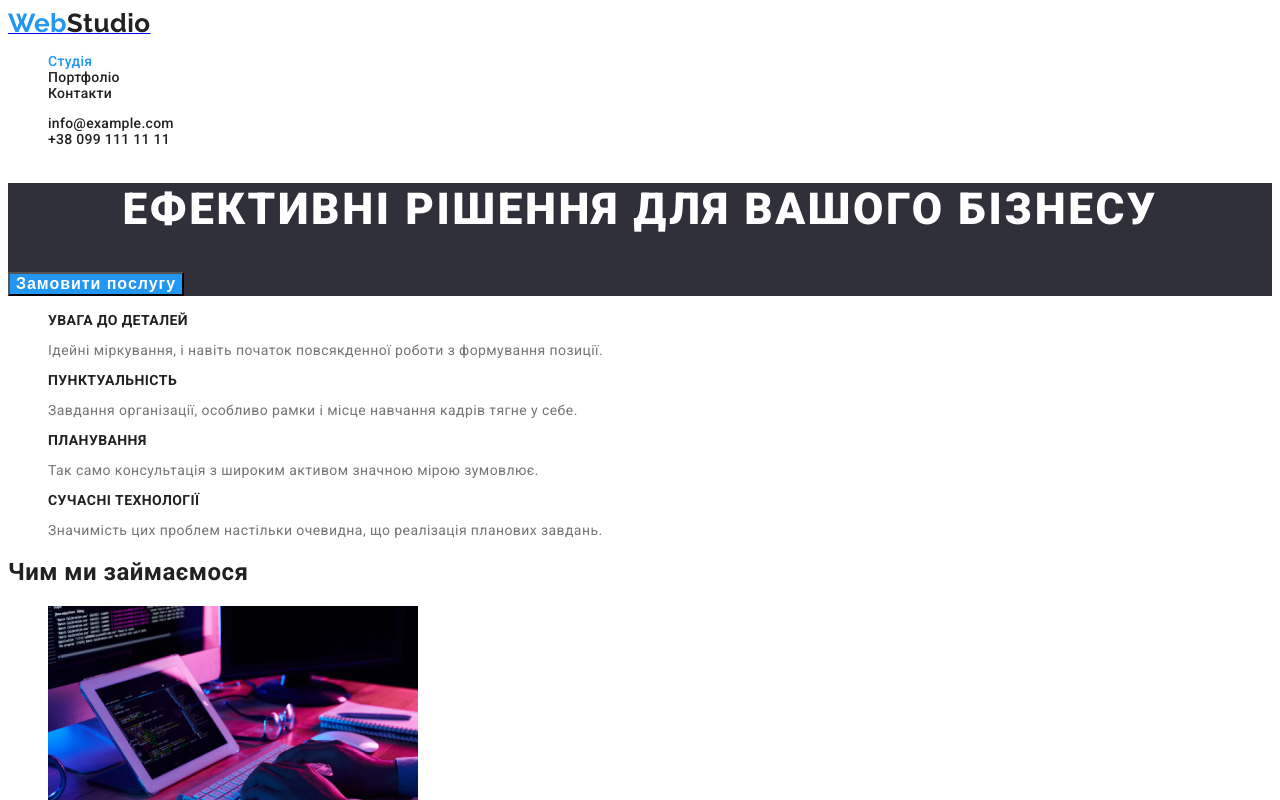
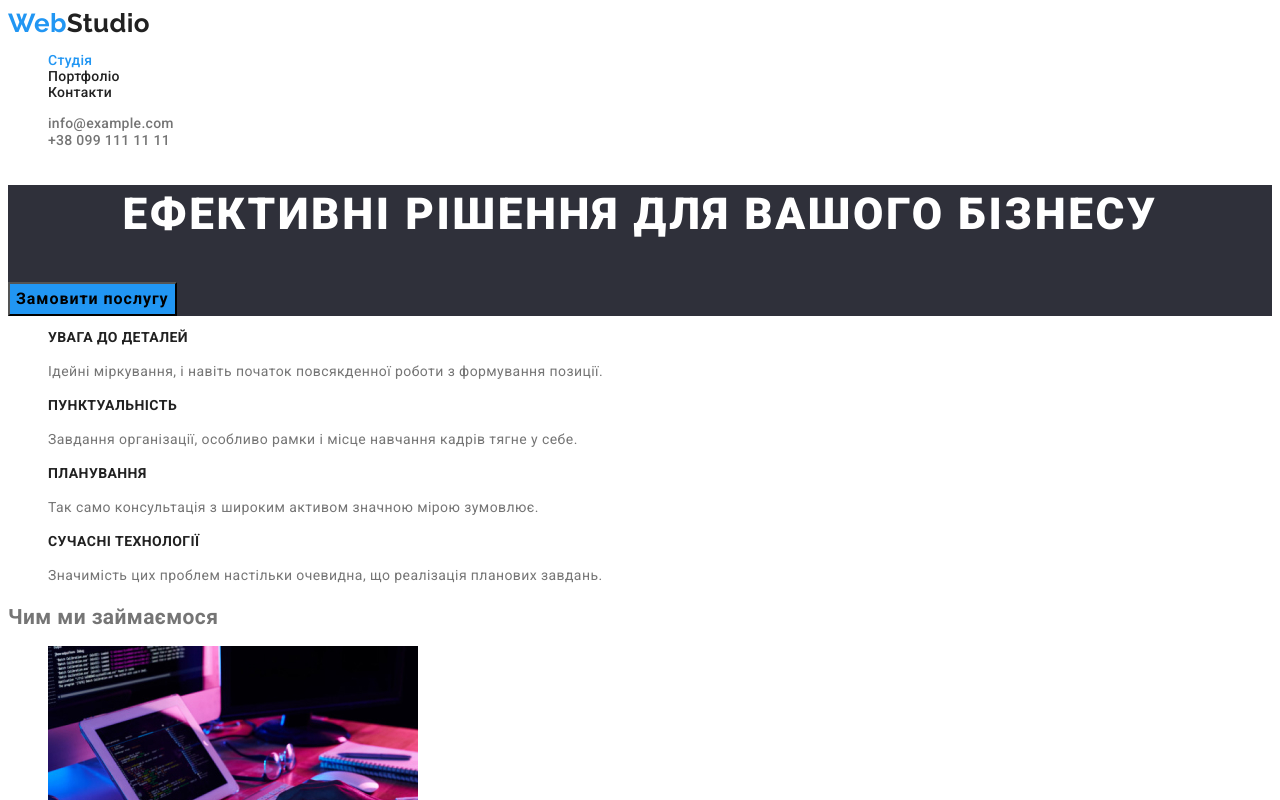
Before and after one commit to YaroslavaSenko/goit-markup-hw-03, a plain HTML site: page index.html in a window 1280 px wide. Both pictures are taken after a click on the button "Замовити послугу". Shown: the top 800 px of the page. Drawn offline with Linux system fonts and the light colour scheme.

Commit message:
Update styles.css

```diff
--- a/css/styles.css
+++ b/css/styles.css
@@ -5,22 +5,26 @@
     --accent-color:#2196F3;
     --background-color2:#2F303A;
     --background-color3:#F5F4FA;
+    --line-color: #ECECEC;
+    --black-color: #000000;
+    --black-color2: #212121;
+    --pictures-color:#EEEEEE;
 
 }
 
 /* body */
-.page{
-    font-style: normal;
-    letter-spacing: 0.03em;
+body{
+       letter-spacing: 0.03em;
     background-color: var(--background-color);
     color: var(--primary-text-color);
-    font-family: Roboto
- }
+    font-family: Roboto, sans-serif;
+    font-size: 14px;
+    }
 
 /* logo */
 .logo{
     text-decoration: none;
-font-family: 'Raleway', cursive;
+font-family: Raleway;
 font-style: normal;
 font-weight: 700;
 font-size: 26px;
@@ -36,27 +40,20 @@ color: var(--title-text-color);
 .logo-footer{
     color: var(--background-color);
 }
-li{
+ul{
     list-style: none;
 }
-h2{
-    color:var(--title-text-color)
-}
-h3 {
-    color: #212121;
+a{
+    text-decoration: none;
 }
 
-
 /* верхня лінія */
-
-
 .site-nav,.link {
 color: var(--title-text-color);
 text-decoration: none;
-font-style: normal;
 font-weight: 500;
 font-size: 14px;
-line-height: 1,14;
+line-height: 1.14;
 letter-spacing: 0.02em;
 
 }
@@ -68,23 +65,24 @@ letter-spacing: 0.02em;
     color: var(--accent-color);
 }
 
-.contact{
-font-weight: 500;
+.mail-nav{
+   color: var(--primary-text-color);
+   text-decoration: none;
+   font-weight: 500;
 font-size: 14px;
-line-height: 1,14;
+line-height: 1.14;
 letter-spacing: 0.02em;
-
-}
-.mail-nav{
-   color: var(--title-text-color);
-   text-decoration: none;
 }
 .mail-nav:hover, .mail-nav:focus{
     color: var(--accent-color);
 }
 .tel-nav{
     text-decoration: none;
-    color: var(--title-text-color);
+    color: var(--primary-text-color);
+    font-weight: 500;
+font-size: 14px;
+line-height: 1.14;
+letter-spacing: 0.02em;
      }
 
 .tel-nav:hover, .tel-nav:focus{
@@ -98,22 +96,42 @@ letter-spacing: 0.02em;
  color: var(--background-color);
 font-weight: 900;
 font-size: 44px;
-line-height: 1,36;
+line-height: 1.36;
 text-align: center;
 letter-spacing: 0.06em;
 text-transform: uppercase;
 }
 .hero-button{
+font-family: inherit;
+cursor: pointer;
 background-color: var(--accent-color);
 color: var(--background-color);
 font-weight: 700;
 font-size: 16px;
-line-height: 1,8;
+line-height: 1.8;
 display: flex;
 align-items: center;
 text-align: center;
 letter-spacing: 0.06em;
     }
+
+.hero-button:hover, .hero-button:focus{
+color: var(--black-color)}
+
+.button{
+cursor: pointer;
+font-weight: 500;
+font-size: 16px;
+line-height: 1.62;
+text-align: center;
+letter-spacing: 0.03em;
+color: var(--black-color2);
+}
+
+.button:hover, .button:focus{
+    color: var(--background-color)
+}
+
 /* Особливості */
 .visually-hidden{
     position: absolute;
@@ -131,7 +149,7 @@ letter-spacing: 0.06em;
 color: var(--title-text-color);
 font-weight: 700;
 font-size: 14px;
-line-height: 1,14;
+line-height: 1.14;
 letter-spacing: 0.03em;
 text-transform: uppercase;
 }
@@ -139,29 +157,39 @@ text-transform: uppercase;
 .features-text{
 font-weight: 400;
 font-size: 14px;
-line-height: 1,7;
+line-height: 1.7;
 letter-spacing: 0.03em;
 }
 
+.portfolio-img{
+    width: 370px;
+}
 .portfolio-title{
     text-decoration: none;
     font-weight: 700;
     font-size: 18px;
     line-height: 2;
     letter-spacing: 0.06em;
+    color: var(--black-color2);
 }
 .portfolio-text{
 font-weight: 400;
 font-size: 16px;
-line-height: 1,8;
+line-height: 1.8;
 letter-spacing: 0.03em;
 text-decoration: none;
 color: var(--primary-text-color);
 }
 
-.button{
-    cursor: pointer;
+.title{
+    color: var(--black-color2);
+    font-weight: 700;
+    font-size: 36px;
+    line-height: 1.16;
+    text-align: center;
+    letter-spacing: 0.03em;
 }
+
 /* Наша команда */
 .team{
     background-color:var(--background-color3)
@@ -169,17 +197,19 @@ color: var(--primary-text-color);
 .team-person{
 font-weight: 500;
 font-size: 16px;
-line-height: 1,18;
+line-height: 1.18;
 text-align: center;
 letter-spacing: 0.03em;
+color: var(--title-text-color);
 }
 
 .team-position{
 font-weight: 400;
 font-size: 16px;
-line-height: 1,18;
+line-height: 1.18;
 text-align: center;
 letter-spacing: 0.03em;
+color: var(--primary-text-color);
 }
 /* Підвал */
 .address{
@@ -189,11 +219,14 @@ letter-spacing: 0.03em;
         font-style: normal;
 font-weight: 400;
 font-size: 14px;
-line-height: 24px;
+line-height: 1.71;
 letter-spacing: 0.03em;
 color: var(--primary-text-color);
 text-decoration: none;
 }
+.mailto{
+    color: var(--pictures-color);
+}
 .address-link:hover, .laddress-link:focus{
     color: var(--accent-color);
 }
```
